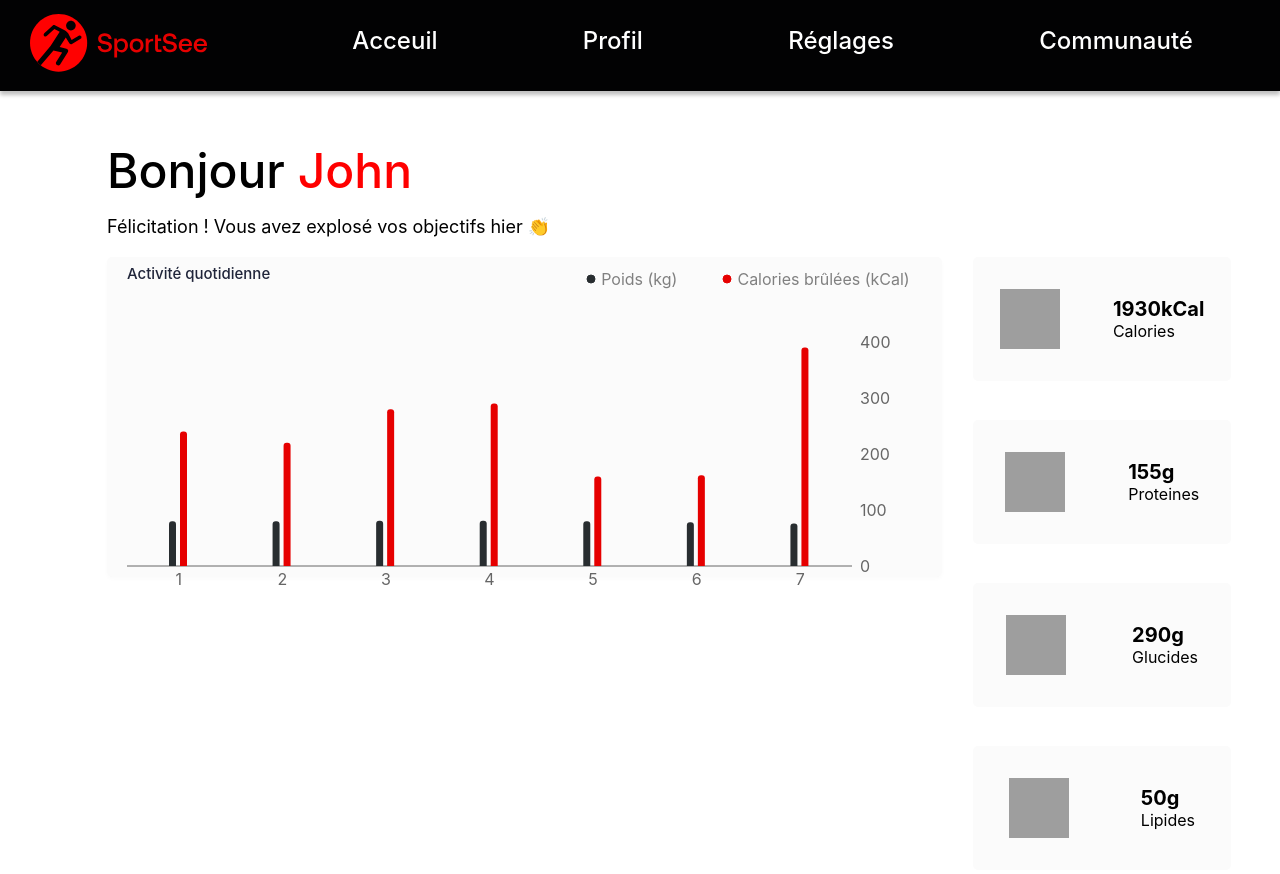
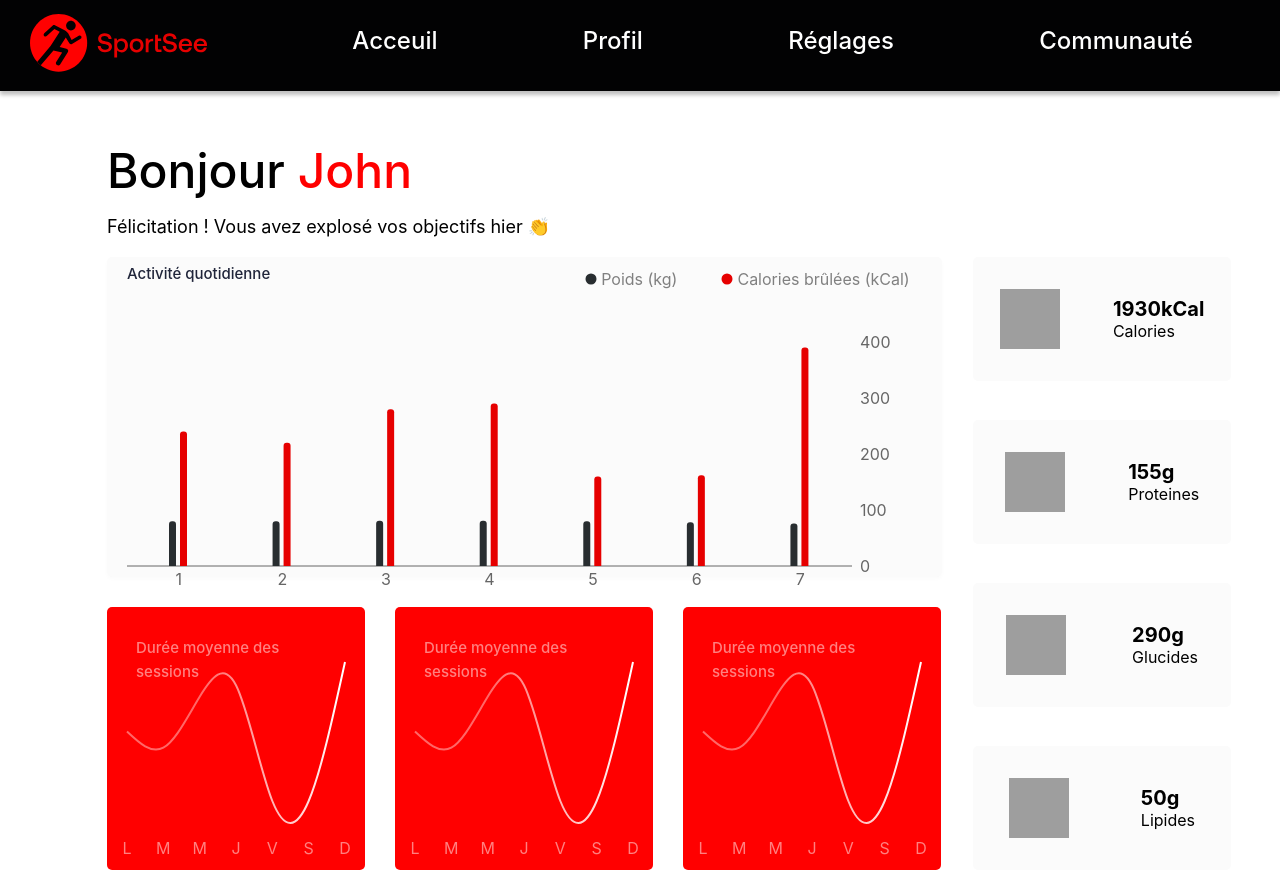
Before and after one commit to Eiks-exe/sportsee-front, a React (Create React App) app: page /user/1 in a window 1280 px wide. Shown: the top 874 px of the page. Built offline with nearby package versions, Linux system fonts and the light colour scheme; grey boxes are pictures that could not be loaded.

Commit message:
User Storie #12 - LineChart durée sessions Fixes #2

```diff
--- a/src/Components/ActivityBarChart/customLegend.tsx
+++ b/src/Components/ActivityBarChart/customLegend.tsx
@@ -13,10 +13,10 @@ const customLegend = ({payload} : customLegendProps) => {
         listStyle:"none",
         gap:"2.5rem",
     }}>
-      {payload?.map((entry) => (
-        <li key={entry.id}>
+      {payload?.map((entry, i) => (
+        <li key={i}>
           <svg width="20" height="20">
-          <circle cx="10" cy="14" r="4" stroke={entry.color} stroke-width="1" fill={entry.color} />
+          <circle cx="10" cy="14" r="4" stroke={entry.color} strokeWidth="3" fill={entry.color} />
           </svg>
           <span style={{color:"grey"}}>{entry.value}</span>
         </li>
--- /dev/null
+++ b/src/Components/DurationLineChart/DurationLineChart.scss
@@ -0,0 +1,23 @@
+.cardChartContainer {
+    height: 263px;
+    width: 258px;
+    border-radius: 5px;
+    background: #FF0000;
+
+}
+
+.duration-title {
+    position: absolute;
+    margin: 29px 0 0 29px;
+    font-style: normal;
+    font-weight: 500;
+    font-size: 15px;
+    line-height: 24px;
+    /* or 160% */
+    width: 150px;
+
+    color: #FFFFFF;
+
+    mix-blend-mode: normal;
+    opacity: 0.5;
+}
--- /dev/null
+++ b/src/Components/DurationLineChart/index.tsx
@@ -0,0 +1,62 @@
+import React from 'react'
+import { ResponsiveContainer, LineChart, Line, XAxis, Tooltip, TooltipProps, ReferenceArea, YAxis } from 'recharts'
+import { IUserAvgSession } from '../../interfaces/IUser';
+
+import { ValueType, NameType } from 'recharts/types/component/DefaultTooltipContent';
+import './DurationLineChart.scss';
+
+
+interface Props extends Omit<Partial<IUserAvgSession>, 'userId'> {
+    isLoading?: boolean;
+}
+
+const days = ['L', 'M', 'M', 'J', 'V', 'S', 'D'];
+
+const customTooltip = ({ active, payload }: TooltipProps<ValueType, NameType>): JSX.Element | undefined => {
+    if (active && payload && payload.length) {
+        return <div style={{ background: "#FFFFFF", fontSize: "14px", border: "none" }}>{`${payload?.[0].payload.lng} min`}</div>;
+    }
+};
+
+
+const DurationLineChart: React.FC<Props> = ({ sessions }) => {
+    return (
+        <div className='cardChartContainer'>
+            <div className="duration-title">Durée moyenne des sessions</div>
+            <ResponsiveContainer width="100%" height="100%">
+                <LineChart
+                    width={500}
+                    height={0}
+                    data={sessions?.map((session) => {
+                        return { day: days[session.day - 1], lng: session.sessionLength };
+                    })}
+                >
+                    <defs>
+                        <linearGradient id="gradient" x1="98.81%" y1="0%" x2="18.73%" y2="0%" >
+                            <stop offset="1.19%" stopColor="#FFFFFF " />
+                            <stop offset="81.27%" stopColor="rgba(255, 255, 255, 0.403191)" />
+                        </linearGradient>
+                    </defs>
+                    <ReferenceArea x1={0} x2={0} y1={0} y2={0} stroke="blue" strokeOpacity={1} />
+                    <XAxis
+                        dataKey="day"
+                        axisLine={false}
+                        tickLine={false}
+                        tick={{ fill: '#FFF', style: { opacity: '0.5' } }}
+                        padding={{left:15, right: 15}}
+                    />
+                    <YAxis
+                        axisLine={false}
+                        tickLine={false}
+                        padding={{ bottom: 34, top:50 }}
+                        hide
+                    />
+                    <Tooltip content={customTooltip} />
+                    <Line type="natural" dataKey="lng" stroke="url(#gradient)" strokeWidth={2} dot={false} activeDot={{fill:"white", stroke:"#aaac", strokeWidth:"2px"}}/>
+                </LineChart>
+            </ResponsiveContainer>
+        </div>
+    )
+}
+
+export default DurationLineChart
--- a/src/Components/HorizontalNavbar/HorizontalNavbar.scss
+++ b/src/Components/HorizontalNavbar/HorizontalNavbar.scss
@@ -8,7 +8,6 @@
     gap: 1rem;
     align-items: center;
     justify-content: space-between;
-
     @media (max-width: 1024px) {
         padding: 0 49px 0 29px;
 
--- a/src/pages/UserPage/UserPage.scss
+++ b/src/pages/UserPage/UserPage.scss
@@ -27,7 +27,9 @@
     width: 100%;
     gap: 31px;
     .ChartGrid{
-        display:flex
+        display:flex;
+        flex-direction: column;
+        gap: 30px;
     }
     .infoCardGrid{
         display: flex;
@@ -36,3 +38,9 @@
         gap: 39px;
     }
 }
+
+.chart-row{
+  display: flex;
+  flex-direction: row;
+  gap: 30px;
+}
--- a/src/pages/UserPage/index.tsx
+++ b/src/pages/UserPage/index.tsx
@@ -5,12 +5,13 @@ import { UserContext } from '../../context/UserContext';
 import './UserPage.scss';
 import InfoCard from '../../Components/InfoCard';
 import ActivityBarchart from '../../Components/ActivityBarChart';
+import DurationLineChart from '../../Components/DurationLineChart';
 
 // Define the type of props
 type Props = {};
 
 // Define the UserPage component
-const UserPage = (props: Props) => {
+const UserPage: React.FC<Props> = (props) => {
   // Get the current user from UserContext using React's useContext hook
   const currentUser = React.useContext(UserContext);
 
@@ -28,6 +29,12 @@ const UserPage = (props: Props) => {
           <div className="ChartGrid">
             {/* Display user's progress chart */}
             <ActivityBarchart sessions={currentUser.activity?.sessions}/>
+            <div className="chart-row">
+              <DurationLineChart sessions={currentUser.avgSession?.sessions}/>
+              <DurationLineChart sessions={currentUser.avgSession?.sessions}/>
+              <DurationLineChart sessions={currentUser.avgSession?.sessions}/>
+
+            </div>
           </div>
           <div className="infoCardGrid">
             {/* Display user's key data using InfoCard component */}
```
